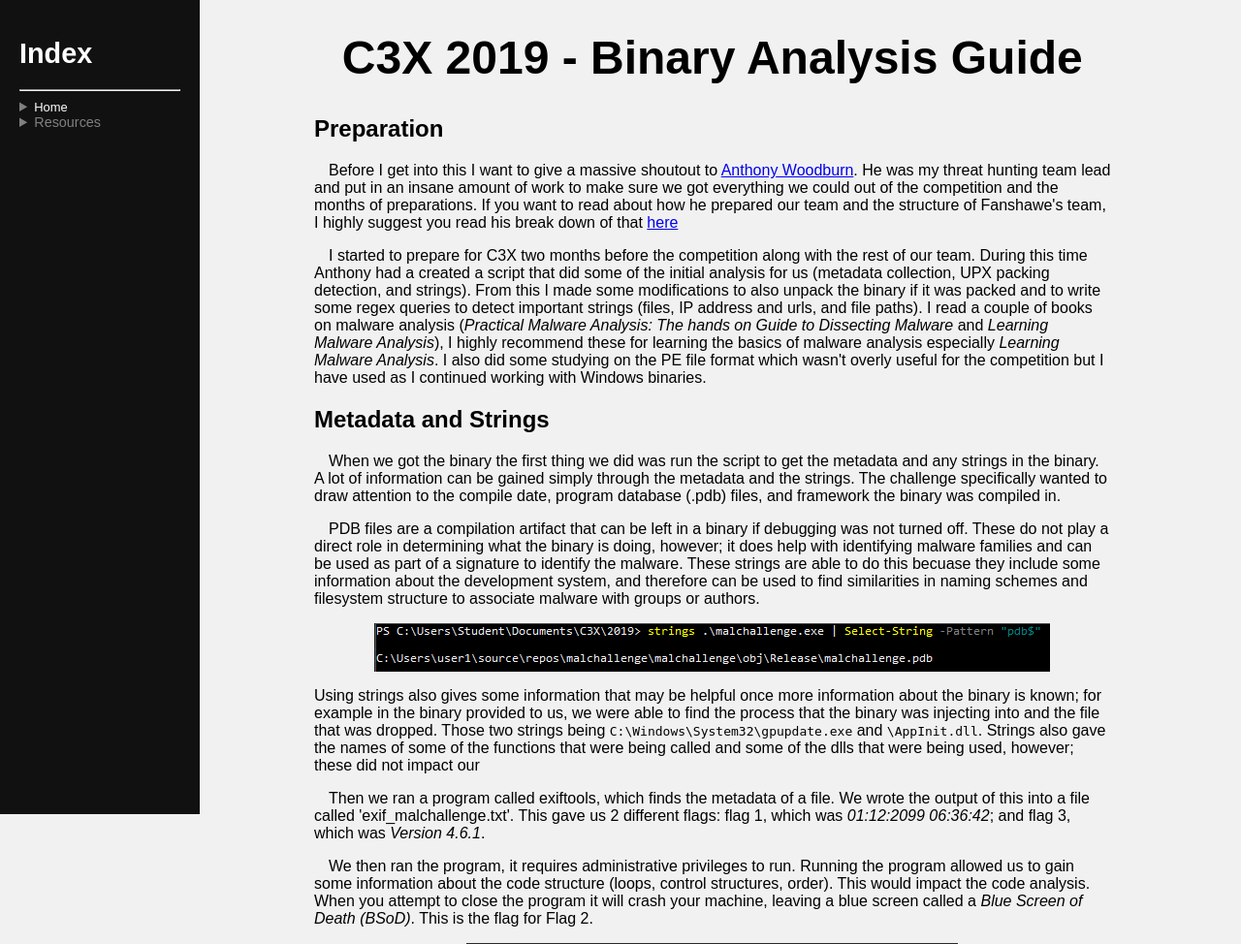
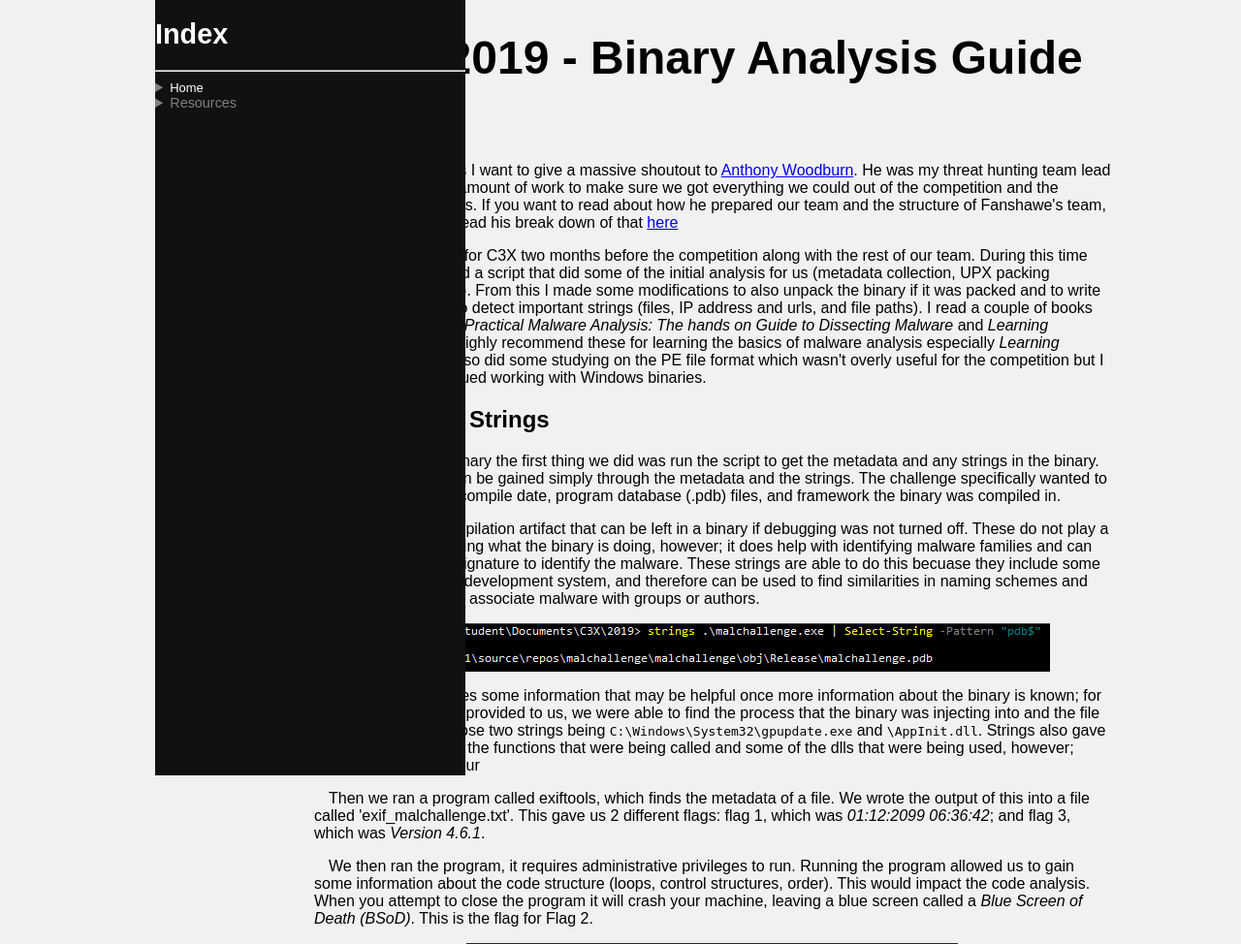
Before and after one commit to 3xperience/3xperience.github.io, a PHP site: page /writeup.html in a window 1280 px wide. Shown: the top 974 px of the page at 97% size. Run offline with PHP 8.4, Linux system fonts and the light colour scheme.

Commit message:
Still updating content and css

```diff
--- a/theme.css
+++ b/theme.css
@@ -6,6 +6,9 @@ body {
 .mainContent {
 	padding-left: 25%;
 	padding-right: 10%;
+	max-width: 64em;
+	margin-left: auto;
+	margin-right: auto
 }
 .mainContent .pageTitle {
 	text-align: center;
@@ -28,14 +31,15 @@ body {
 /*Side Navigation Panel*/
 .sidepanel {
 	height: 100%;
-	width: 13%;
+	width: 20em;
 	position: fixed;
 	z-index: 1;
 	top: 0;
 	left: 0;
 	background-color: #111;
 	overflow-x: hidden;
-	padding: 20px;
+	margin-right: auto;
+	margin-left: 10em;
 	color: grey;
 }
 .sidepanel a {
```
